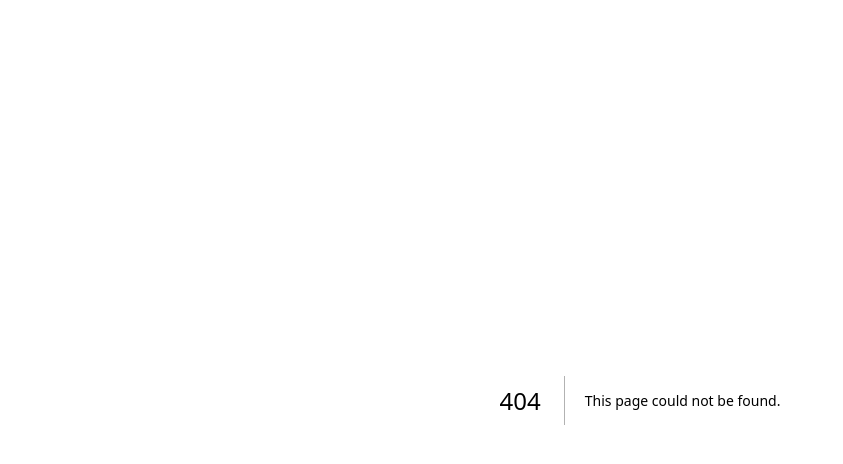
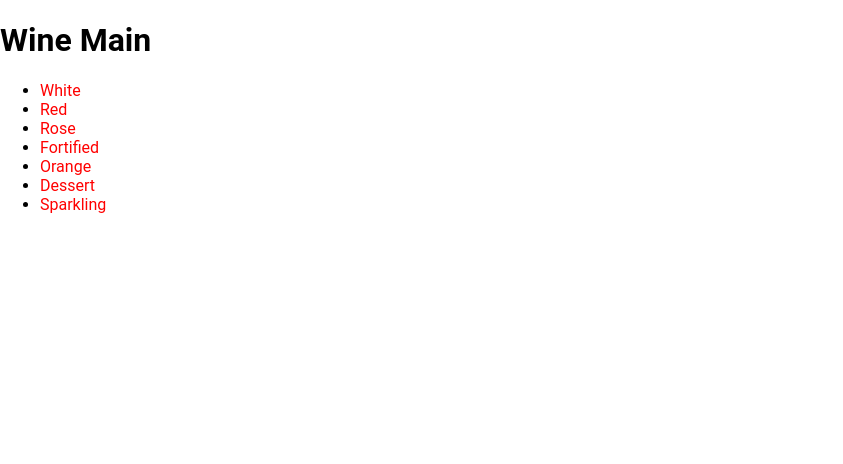
Before and after one commit to 0420syj/vinami, a Next.js app in the folder apps/mariage/: page /wine in a window 1280 px wide. Before the commit this address had no page. Shown: the top 464 px of the page, without its empty margins (0-843 px from the left). Built offline with nearby package versions, Linux system fonts and the light colour scheme.

Commit message:
[feature] Add dynamic router
Dynamic router
- Food
- Wine

```diff
--- /dev/null
+++ b/apps/mariage/src/pages/wine/index.tsx
@@ -0,0 +1,32 @@
+import Link from "next/link";
+
+export default function Wine() {
+    return (
+        <>
+            <h1>Wine Main</h1>
+            <ul>
+                <li>
+                    <Link href="/wine/white">White</Link>
+                </li>
+                <li>
+                    <Link href="/wine/red">Red</Link>
+                </li>
+                <li>
+                    <Link href="/wine/rose">Rose</Link>
+                </li>
+                <li>
+                    <Link href="/wine/fortified">Fortified</Link>
+                </li>
+                <li>
+                    <Link href="/wine/orange">Orange</Link>
+                </li>
+                <li>
+                    <Link href="/wine/dessert">Dessert</Link>
+                </li>
+                <li>
+                    <Link href="/wine/sparkling">Sparkling</Link>
+                </li>
+            </ul>
+        </>
+    );
+}
```
Also changed, not shown: apps/mariage/src/pages/food/[food].tsx (added, +10 -0 lines), apps/mariage/src/pages/food/index.tsx (added, +23 -0 lines), apps/mariage/src/pages/wine/[wine].tsx (added, +10 -0 lines).
